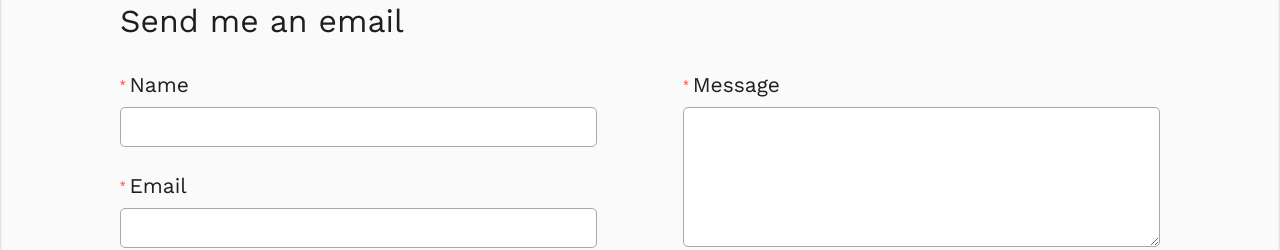
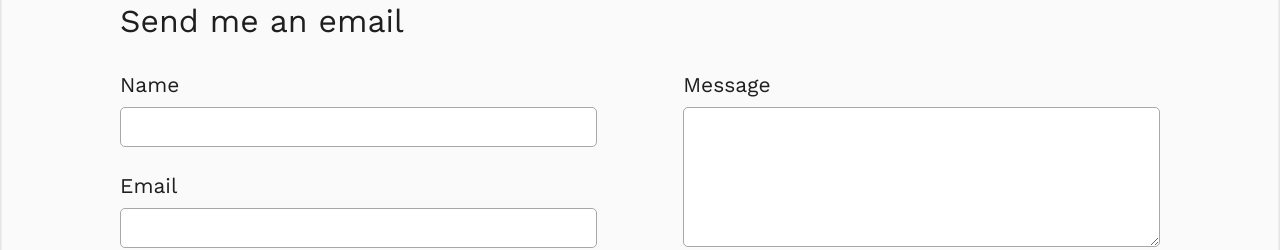
Before and after one commit to jayvaddoriya/portfolio, a React (Create React App) app: page /contact in a window 1280 px wide. Shown: the part 688-938 px from the top of the page. Built offline with nearby package versions, Linux system fonts and the light colour scheme.

Commit message:
email validation and hover effect add

```diff
--- a/package.json
+++ b/package.json
@@ -14,7 +14,8 @@
     "react-scripts": "5.0.1",
     "react-toastify": "^9.1.1",
     "sass": "^1.58.0",
-    "web-vitals": "^2.1.4"
+    "web-vitals": "^2.1.4",
+    "yup": "^1.0.2"
   },
   "scripts": {
     "start": "react-scripts start",
--- a/src/component/Navbar/NavBar.jsx
+++ b/src/component/Navbar/NavBar.jsx
@@ -50,7 +50,7 @@ const Navbar = () => {
             ))}
           </div>
           <div className="icons">
-            <Link to="https://twitter.com/CrafterInc" target="_blank">
+            <Link to="https://twitter.com/Navatejkumar" target="_blank">
               <svg
                 width="24"
                 height="24"
@@ -65,7 +65,7 @@ const Navbar = () => {
               </svg>
             </Link>
             <Link
-              to="https://www.linkedin.com/company/crafter-inc/."
+              to="https://www.linkedin.com/in/navatejkumar/"
               target="_blank"
             >
               <svg
@@ -82,7 +82,7 @@ const Navbar = () => {
               </svg>
             </Link>
 
-            <Link to="https://medium.com/@crafter-inc" target="_blank">
+            <Link to="https://medium.com/@navatejkumar.p" target="_blank">
               <svg
                 width="23"
                 height="23"
@@ -160,7 +160,7 @@ const Navbar = () => {
               </NavLink>
             ))}
             <div className="icons">
-              <Link to="https://twitter.com/CrafterInc" target="_blank">
+              <Link to="https://twitter.com/Navatejkumar" target="_blank">
                 <svg
                   width="24"
                   height="24"
@@ -175,7 +175,7 @@ const Navbar = () => {
                 </svg>
               </Link>
               <Link
-                to="https://www.linkedin.com/company/crafter-inc/."
+                to="https://www.linkedin.com/in/navatejkumar/"
                 target="_blank"
               >
                 <svg
@@ -192,7 +192,7 @@ const Navbar = () => {
                 </svg>
               </Link>
 
-              <Link to="https://medium.com/@crafter-inc" target="_blank">
+              <Link to="https://medium.com/@navatejkumar.p" target="_blank">
                 <svg
                   width="23"
                   height="23"
--- a/src/pages/Contact/Contact.jsx
+++ b/src/pages/Contact/Contact.jsx
@@ -9,6 +9,19 @@ import "./contact.scss";
 import { useForm } from "antd/es/form/Form";
 import emailjs from "emailjs-com";
 import { toast } from "react-toastify";
+import * as yup from "yup";
+
+let schema = yup.object().shape({
+  name: yup.string().required("Please enter your name"),
+  email: yup.string().email().required("Please enter your email"),
+  message: yup.string().required("Please enter message"),
+});
+
+const yupSync = {
+  async validator({ field }, value) {
+    await schema.validateSyncAt(field, { [field]: value });
+  },
+};
 
 const Contact = () => {
   const [form] = useForm();
@@ -35,22 +48,22 @@ const Contact = () => {
             <h1>contact.</h1>
             <p>Get in touch with me via social media or email</p>
             <div className="socialIcons">
-              <Link to="https://twitter.com/CrafterInc" target="_blank">
+              <Link to="https://twitter.com/Navatejkumar" target="_blank">
                 <div className="twitter commonClass">
                   <img src={twitter} alt="twitter" />
                   Twitter
                 </div>
               </Link>
-              <Link
-                to="https://www.linkedin.com/company/crafter-inc/."
-                target="_blank"
-              >
+              <Link to="https://medium.com/@navatejkumar.p" target="_blank">
                 <div className="medium commonClass">
                   <img src={medium} alt="medium" />
                   Medium
                 </div>
               </Link>
-              <Link to="https://medium.com/@crafter-inc" target="_blank">
+              <Link
+                to="https://www.linkedin.com/in/navatejkumar/"
+                target="_blank"
+              >
                 <div className="linkedin commonClass">
                   <img src={linkedin} alt="linkedin" />
                   LinkedIn
@@ -70,42 +83,15 @@ const Contact = () => {
             <div className="formdiv">
               <Row className="innerForm" justify="space-between">
                 <Col xxl={11} xl={11} lg={11} md={11}>
-                  <Form.Item
-                    label="Name"
-                    name="name"
-                    rules={[
-                      {
-                        required: true,
-                        message: "Please input your name!",
-                      },
-                    ]}
-                  >
+                  <Form.Item label="Name" name="name" rules={[yupSync]}>
                     <Input />
                   </Form.Item>
-                  <Form.Item
-                    label="Email"
-                    name="email"
-                    rules={[
-                      {
-                        required: true,
-                        message: "Please input your email!",
-                      },
-                    ]}
-                  >
+                  <Form.Item label="Email" name="email" rules={[yupSync]}>
                     <Input />
                   </Form.Item>
                 </Col>
                 <Col xxl={11} xl={11} lg={11} md={11}>
-                  <Form.Item
-                    label="Message"
-                    name="message"
-                    rules={[
-                      {
-                        required: true,
-                        message: "Please enter message!",
-                      },
-                    ]}
-                  >
+                  <Form.Item label="Message" name="message" rules={[yupSync]}>
                     <Input.TextArea rows={5} />
                   </Form.Item>
                 </Col>
--- a/src/pages/Home/Home.jsx
+++ b/src/pages/Home/Home.jsx
@@ -1,9 +1,10 @@
 import { Card, Col, Row } from "antd";
 import React from "react";
 import "./home.scss";
-import navtej from "../../assets/png/doubleNavtej.png";
+import navtej from "../../assets/png/NavtejDark.png";
 import crafter from "../../assets/png/crafter.png";
 import medium from "../../assets/png/medium.png";
+import { Link } from "react-router-dom";
 
 const { Meta } = Card;
 
@@ -35,24 +36,27 @@ const Home = () => {
       </Row>
       <div className="latestWork">
         <div className="container">
-          <Row>
+          <Row justify="space-between">
             <Col xxl={8} xl={8} lg={8} md={8}>
-              <br className="border" />
+              <div className="border" />
             </Col>
             <Col xxl={8} xl={8} lg={8} md={8} style={{ textAlign: "center" }}>
               <p>SOME OF MY LATEST WORK</p>
             </Col>
             <Col xxl={8} xl={8} lg={8} md={8}>
-              <br />
+              <div className="border" />
             </Col>
           </Row>
           <Row justify="space-around" className="innerCardDiv">
             <Col xxl={11} xl={11} lg={11} md={11}>
+              <Link to="https://www.crafter.co.in/" target="_blank">
                 <Card cover={<img alt="example" src={crafter} />}>
                   <Meta title="My UI design book" description="Book" />
                 </Card>
+              </Link>
             </Col>
             <Col xxl={11} xl={11} lg={11} md={11}>
+              <Link to="https://medium.com/@navatejkumar.p" target="_blank">
                 <Card
                   className="secondCard"
                   cover={<img alt="example" src={medium} />}
@@ -62,6 +66,7 @@ const Home = () => {
                     description="Design system"
                   />
                 </Card>
+              </Link>
             </Col>
           </Row>
         </div>
--- a/src/pages/Home/home.scss
+++ b/src/pages/Home/home.scss
@@ -87,6 +87,12 @@
     display: flex;
     align-items: center;
     justify-content: center;
+    transition: all 0.5s ease-in-out;
+    &:hover {
+      background-color: rgba(255, 255, 255, 0.4);
+      -webkit-backdrop-filter: blur(5px);
+      backdrop-filter: blur(0px);
+    }
     @media (max-width: 1024px) {
       justify-content: flex-end;
       padding-right: 60px;
@@ -101,6 +107,8 @@
     }
     .contant {
       max-width: 40%;
+      position: relative;
+      z-index: 99;
       @media (max-width: 1440px) {
         max-width: 50%;
       }
@@ -154,8 +162,10 @@
     position: absolute;
     bottom: 0;
     left: 46.7%;
+    width: 26%;
     transform: translate(-50%, 0%);
     @media (max-width: 1440px) {
+      width: 34%;
       left: 45.7%;
     }
     @media (max-width: 1024px) {
@@ -194,6 +204,10 @@
     }
     .border {
       border: 1px solid #d0cdcd;
+      margin: 10px 30px;
+      @media (max-width: 425px) {
+        margin: 0;
+      }
     }
   }
 }
```
Also changed, not shown: src/assets/png/NavtejDark.png (added), 1 other file (tests, documents, lock files or other folders). Lines whose indentation alone changed are shown as unchanged.
